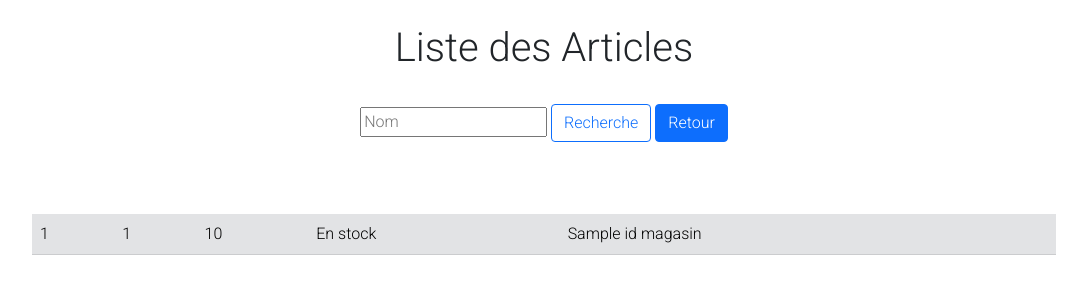
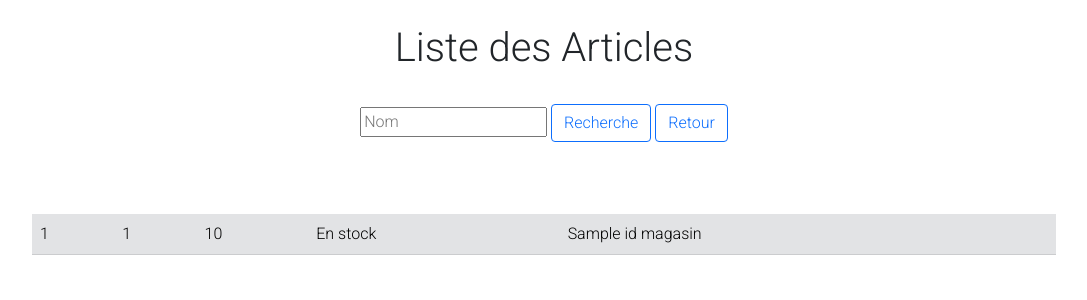
Before and after one commit to Keven745901/ClickAndColle, a Symfony app: template templates/article/index.html.twig in a window 1280 px wide. Shown: the part 56-356 px from the top of the page, without its empty margins (96-1183 px from the left). Run offline with Twig, Linux system fonts and the light colour scheme; the template is opened without the code that fills it: most values are stand-ins (such as "Sample title", 1, 10 or a date in 2020); some libraries are stand-ins or nearby versions.

Commit message:
assemblage 11

```diff
--- a/templates/article/_form.html.twig
+++ b/templates/article/_form.html.twig
@@ -1,4 +1,5 @@
 {{ form_start(form) }}
     {{ form_widget(form) }}
-    <button class="btn">{{ button_label|default('Save') }}</button>
+    <br />
+    <button class="btn btn-primary">{{ button_label|default('Modifier') }}</button>
 {{ form_end(form) }}
--- a/templates/article/edit.html.twig
+++ b/templates/article/edit.html.twig
@@ -1,13 +1,13 @@
 {% extends 'base.html.twig' %}
-
 {% block title %} Article{% endblock %}
 
 {% block body %}
+    <br />
     <center><h1>Modifier Article</h1>
-
+    <br /><br />
     {{ include('article/_form.html.twig', {'button_label': 'Update'}) }}
     <br />
-    <a href="{{ path('article_index') }}"><input type="button" value="Retour"></a></center>
+    <a href="{{ path('article_index') }}"><input type="button" value="Retour" class="btn btn-outline-primary"></a></center>
 
 
 {% endblock %}
--- a/templates/article/index.html.twig
+++ b/templates/article/index.html.twig
@@ -10,12 +10,12 @@
         <input type="text" name="recherche" placeholder="Nom" />
         <input type="submit" value="Recherche" class="btn btn-outline-primary">
         {% if is_granted('ROLE_ADMIN') %}
-        <a href="{{ path('article_new') }}"><input type="button" value="Créer Article" class="btn btn-outline-primary"></a>
+        <a href="{{ path('article_new') }}"><input type="button" value="Créer Article" class="btn btn-primary"></a>
         {% endif %}
         {% if is_granted('ROLE_ADMIN') %}
-        <a href="{{ path('type_article_new') }}"><input type="button" value="Créer Type Article" class="btn btn-outline-primary"></a>
+        <a href="{{ path('type_article_new') }}"><input type="button" value="Créer Type Article" class="btn btn-primary"></a>
         {% endif %}
-        <a href="{{ path('magasin_index') }}"><input type="button" value="Retour" class="btn btn-primary"></a></center>
+        <a href="{{ path('magasin_index') }}"><input type="button" value="Retour" class="btn btn-outline-primary"></a></center>
         <br><br><br />
         <table class="table table-hover table-secondary">
             <tbody>
--- a/templates/article/new.html.twig
+++ b/templates/article/new.html.twig
@@ -27,8 +27,8 @@
             {% endfor %}
         </select>
         <br /><br />
-        <input type="submit" name="btnEnvoyer" id="btnEnvoyer" value="Envoyer" class="btn btn-outline-primary">
+        <input type="submit" name="btnEnvoyer" id="btnEnvoyer" value="Envoyer" class="btn btn-primary">
         <br /><br />
     </form>
-    <a href="{{ path('article_index') }}"><button type="button" class="btn btn-primary">Retour</button></a></center>
+    <a href="{{ path('article_index') }}"><button type="button" class="btn btn-outline-primary">Retour</button></a></center>
 {% endblock %}
--- a/templates/magasin/_form.html.twig
+++ b/templates/magasin/_form.html.twig
@@ -1,5 +1,5 @@
 {{ form_start(form) }}
     {{ form_widget(form) }}
     <br />
-    <input type="submit" class="btn btn-outline-primary" value={{ button_label|default('Ajouter') }}>
+    <input type="submit" class="btn btn-primary" value={{ button_label|default('Ajouter') }}>
 {{ form_end(form) }}
--- a/templates/magasin/edit.html.twig
+++ b/templates/magasin/edit.html.twig
@@ -3,6 +3,7 @@
 {% block title %}Modifier Magasin{% endblock %}
 
 {% block body %}
+    <br />
     <center><h1>Modifier Magasin</h1>
     <br /><br /><br />
     {{ include('magasin/_form.html.twig', {'button_label': 'Mise à jour'}) }}
--- a/templates/magasin/index.html.twig
+++ b/templates/magasin/index.html.twig
@@ -10,7 +10,7 @@
         <center><input type="text" name="recherche" placeholder="Code Postal" />
         <button type="submit" class="btn btn-outline-primary">Rechercher</button>
         {% if is_granted('ROLE_ADMIN') %}
-        <a href="{{ path('magasin_new') }}"><button type="button" class="btn btn-outline-primary">Créer Magasin</button></a></center>
+        <a href="{{ path('magasin_new') }}"><button type="button" class="btn btn-primary">Créer Magasin</button></a></center>
         {% endif %}
         </center>
 
--- a/templates/magasin/new.html.twig
+++ b/templates/magasin/new.html.twig
@@ -8,5 +8,5 @@
 
     {{ include('magasin/_form.html.twig') }}
     <br />
-    <a href="{{ path('magasin_index') }}"><input type="button" value="Retour" class="btn btn-primary"></a></center>
+    <a href="{{ path('magasin_index') }}"><input type="button" value="Retour" class="btn btn-outline-primary"></a></center>
 {% endblock %}
--- a/templates/magasin/show.html.twig
+++ b/templates/magasin/show.html.twig
@@ -13,12 +13,12 @@
     <br />
     <center>
     {% if is_granted('ROLE_ADMIN') %}
-    <a href="{{ path('article_index') }}"><input type="button" value="Gestion Produits" class="btn btn-outline-primary"></a>
+    <a href="{{ path('article_index') }}"><input type="button" value="Gestion Produits" class="btn btn-primary"></a>
     {% endif %}
     {% if is_granted('ROLE_ADMIN') %}
-    <a href="{{ path('stock_index') }}"><input type="button" value="Gestion des stocks" class="btn btn-outline-primary"></a>
+    <a href="{{ path('stock_index') }}"><input type="button" value="Gestion des stocks" class="btn btn-primary"></a>
     {% endif %}
-    <a href="{{ path('magasin_index') }}"><button type="button" class="btn btn-primary">Retour</button></a></center>
+    <a href="{{ path('magasin_index') }}"><button type="button" class="btn btn-outline-primary">Retour</button></a></center>
     <br /><br />
     <table class="table table-hover table-secondary">
     <tbody>
--- a/templates/type_article/_form.html.twig
+++ b/templates/type_article/_form.html.twig
@@ -1,5 +1,5 @@
 {{ form_start(form) }}
     {{ form_widget(form) }}
     <br />
-    <button class="btn btn-outline-primary">{{ button_label|default('Ajouter') }}</button>
+    <button class="btn btn-primary">{{ button_label|default('Ajouter') }}</button>
 {{ form_end(form) }}
--- a/templates/type_article/index.html.twig
+++ b/templates/type_article/index.html.twig
@@ -6,8 +6,8 @@
 <br />
     <center><h1>Liste des Types Articles</h1>
     <br /><br />
-    <a href="{{ path('type_article_new') }}"><input type="button" value="Créer Type Article" class="btn btn-outline-primary"></a>
-    <a href="{{ path('article_index') }}"><input type="button" value="Retour" class="btn btn-primary"></a></center>
+    <a href="{{ path('type_article_new') }}"><input type="button" value="Créer Type Article" class="btn btn-primary"></a>
+    <a href="{{ path('article_index') }}"><input type="button" value="Retour" class="btn btn-outline-primary"></a></center>
     <br />
     <table class="table table-hover table-secondary">
         <tbody>
--- a/templates/type_article/new.html.twig
+++ b/templates/type_article/new.html.twig
@@ -8,6 +8,6 @@
     <br />
     {{ include('type_article/_form.html.twig') }}
     <br />
-    <a href="{{ path('type_article_index') }}"><input type="button" value="Retour" class="btn btn-primary"></a></center>
+    <a href="{{ path('type_article_index') }}"><input type="button" value="Retour" class="btn btn-outline-primary"></a></center>
 
 {% endblock %}
```
